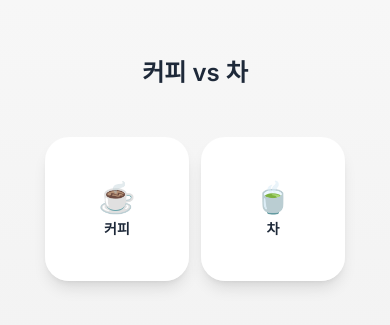
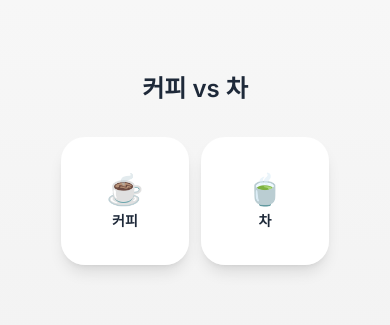
Before and after one commit to bumjinjung/poll, a Next.js app: page / in a window 390 px wide. Shown: the part 253-578 px from the top of the page. Built offline with nearby package versions, Linux system fonts and the light colour scheme.

Commit message:
Mobile: prevent scroll by using h-dvh, reduce gaps and base button size

```diff
--- a/app/components/PollClient.tsx
+++ b/app/components/PollClient.tsx
@@ -108,8 +108,8 @@ export default function PollClient({
   const percentB = total > 0 ? Math.round((votes.B / total) * 100) : 50;
 
   return (
-    <div className="min-h-screen flex flex-col items-center justify-center p-4 sm:p-6">
-      <div className="w-full max-w-4xl flex flex-col items-center gap-12 sm:gap-16 md:gap-20">
+    <div className="h-dvh overflow-hidden flex flex-col items-center justify-center p-3 sm:p-6">
+      <div className="w-full max-w-4xl flex flex-col items-center gap-8 sm:gap-12 md:gap-16">
         <div className="text-center px-4">
           <h2 className="text-2xl sm:text-3xl md:text-4xl font-semibold text-gray-800">
             {config.question}
@@ -121,7 +121,7 @@ export default function PollClient({
             onClick={() => handleVote("A")}
             disabled={showResult}
             className={`
-              group relative w-36 h-36 sm:w-44 sm:h-44 md:w-52 md:h-52 rounded-[1.5rem] sm:rounded-[2rem] overflow-hidden
+              group relative w-32 h-32 sm:w-44 sm:h-44 md:w-52 md:h-52 rounded-[1.5rem] sm:rounded-[2rem] overflow-hidden
               transition-all duration-300 ease-out
               ${showResult ? "cursor-default" : "cursor-pointer hover:scale-[1.02]"}
               ${selected === "A" ? "shadow-2xl shadow-blue-200/50" : "shadow-lg hover:shadow-xl"}
@@ -157,7 +157,7 @@ export default function PollClient({
             onClick={() => handleVote("B")}
             disabled={showResult}
             className={`
-              group relative w-36 h-36 sm:w-44 sm:h-44 md:w-52 md:h-52 rounded-[1.5rem] sm:rounded-[2rem] overflow-hidden
+              group relative w-32 h-32 sm:w-44 sm:h-44 md:w-52 md:h-52 rounded-[1.5rem] sm:rounded-[2rem] overflow-hidden
               transition-all duration-300 ease-out
               ${showResult ? "cursor-default" : "cursor-pointer hover:scale-[1.02]"}
               ${selected === "B" ? "shadow-2xl shadow-purple-200/50" : "shadow-lg hover:shadow-xl"}
```
